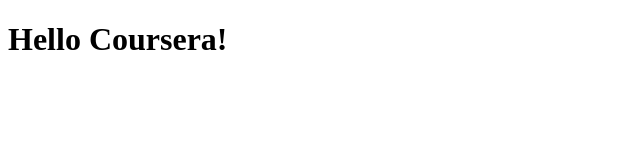
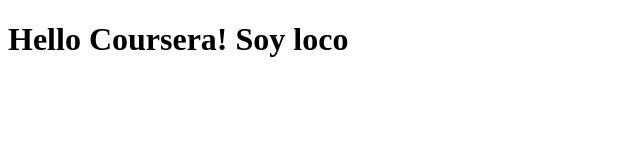
Before and after one commit to samcova/coursera-test, a plain HTML site: page site/index.html in a window 1280 px wide. Shown: the whole page, without its empty margins (0-640 px from the left). Drawn offline with Linux system fonts and the light colour scheme.

Commit message:
A little add to project

```diff
--- a/site/index.html
+++ b/site/index.html
@@ -4,6 +4,6 @@
 	<title>Hello Coursera!</title>
 </head>
 <body>
-<h1>Hello Coursera!</h1>
+<h1>Hello Coursera! Soy loco</h1>
 </body>
 </html>
```
